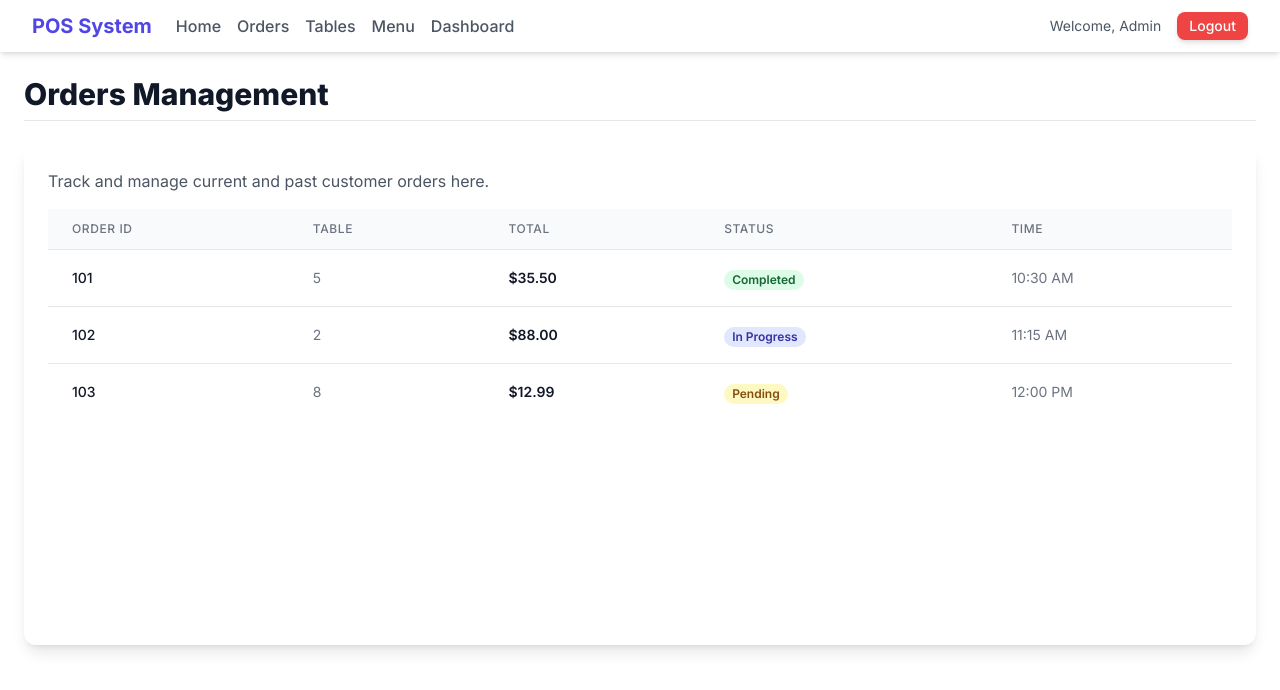
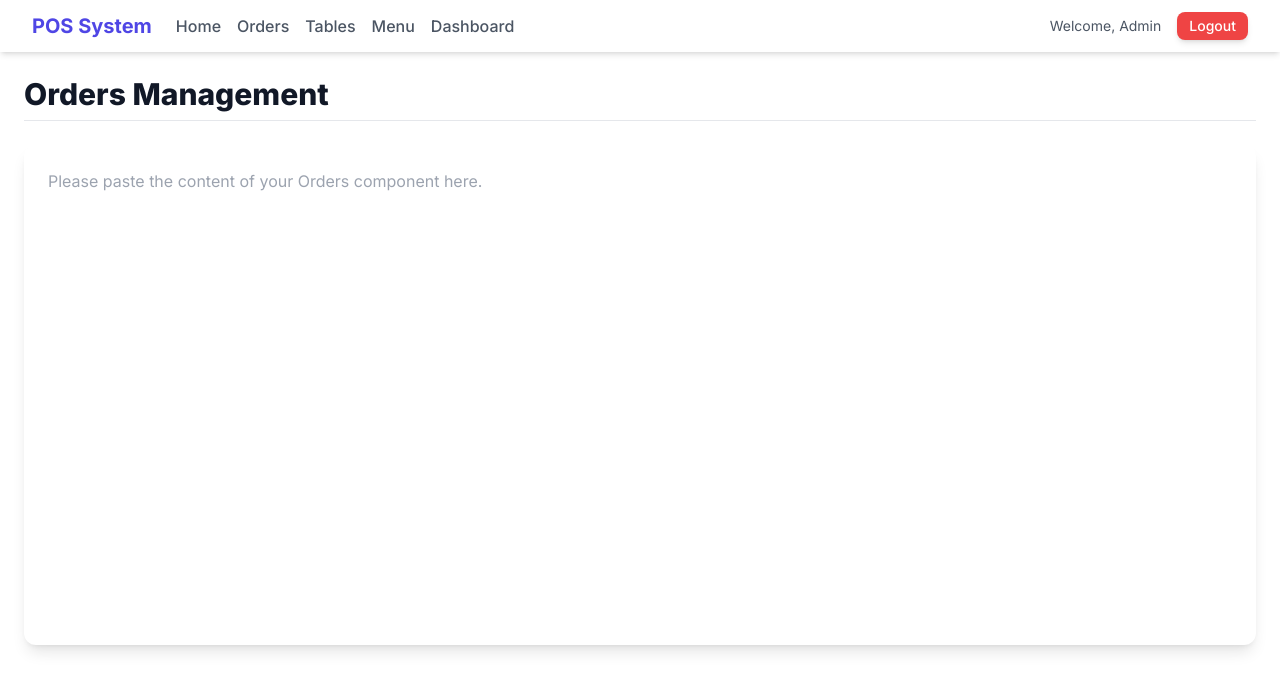
Before and after one commit to kevinpoonia/pos, a React (Vite) app in the folder pos-frontend/: page / in a window 1280 px wide. Both pictures are taken after a click on the link "Orders". Shown: the top 690 px of the page. Built offline with nearby package versions, Linux system fonts and the light colour scheme.

Commit message:
Update App.jsx

```diff
--- a/pos-frontend/src/App.jsx
+++ b/pos-frontend/src/App.jsx
@@ -155,7 +155,7 @@ const RouterLink = ({ to, children, ...props }) => {
 
 // --- END: Shared Components/Hooks ---
 
-// --- START: Page Components (with initial content) ---
+// --- START: Page Components (Blank Shells) ---
 
 const PageContainer = ({ title, children }) => (
     <div className="p-6 max-w-7xl mx-auto">
@@ -167,45 +167,8 @@ const PageContainer = ({ title, children }) => (
 );
 
 function Home() {
-    const { user } = useSelector(state => state.user);
-    const [stats, setStats] = useState({ revenue: 0, orders: 0, tables: 0 });
-
-    // Mock Fetching Data (Where you would call your Render API: /api/order/stats)
-    useEffect(() => {
-        // Replace with actual API call to https://pos-nh74.onrender.com/api/dashboard/stats
-        setTimeout(() => {
-            setStats({
-                revenue: 1450.50,
-                orders: 42,
-                tables: 15,
-            });
-        }, 500);
-    }, []);
-
-    const cards = [
-        { title: "Today's Revenue", value: `$${stats.revenue.toFixed(2)}`, color: "text-green-500", icon: "💰" },
-        { title: "New Orders", value: stats.orders, color: "text-indigo-500", icon: "🧾" },
-        { title: "Open Tables", value: stats.tables, color: "text-yellow-500", icon: "🍽️" },
-    ];
-
-    return (
-        <PageContainer title={`Welcome Back, ${user?.name || 'Manager'}`}>
-            <p className="text-gray-600 mb-6">Quick overview of today's operational status.</p>
-            <div className="grid grid-cols-1 md:grid-cols-3 gap-6">
-                {cards.map((card, index) => (
-                    <div key={index} className="bg-indigo-50 p-6 rounded-xl shadow-lg border border-indigo-100 transition duration-300 hover:shadow-xl">
-                        <div className="flex items-center justify-between">
-                            <h3 className="text-lg font-medium text-gray-700">{card.title}</h3>
-                            <span className="text-3xl">{card.icon}</span>
-                        </div>
-                        <p className={`mt-2 text-4xl font-bold ${card.color}`}>
-                            {card.value}
-                        </p>
-                    </div>
-                ))}
-            </div>
-        </PageContainer>
-    );
+    // Paste the content of your Home.jsx file here
+    return <PageContainer title="Home"><p className="text-gray-400">Please paste the content of your Home component here.</p></PageContainer>;
 }
 
 function Auth() {
@@ -219,26 +182,23 @@ function Auth() {
         e.preventDefault();
         setLoading(true);
 
-        // --- AUTH LOGIC INTEGRATION POINT ---
-        // 1. **CORS/502 FIX CHECK:** This is where you would fetch data from your Render backend.
-        //    Example Fetch: fetch('https://pos-nh74.onrender.com/api/user/login', { ... });
-        //    If your CORS and 502 fixes are in place on Render, this will succeed.
+        // This is your API integration point.
+        // Replace the promise delay with your actual fetch call to your Render backend.
 
         try {
-            // Simulate a successful API response
+            // Placeholder: Remove this line when integrating real API call
             await new Promise(resolve => setTimeout(resolve, 1500));
 
-            // This dispatch simulates the successful response payload from your backend
+            // Placeholder Dispatch: Replace with actual successful response data
             dispatch({
                 type: 'LOGIN_SUCCESS',
                 payload: { user: { name: formData.email, role: isRegister ? 'waiter' : 'manager' }, token: 'real-token' }
             });
 
-            // 2. **useNavigate FIX CHECK:** This works because useNavigate is correctly imported
             navigate('/');
         } catch (error) {
             console.error("Auth failed:", error);
-            // Dispatch failure state or show error message here
+            // Implement error handling here
         } finally {
             setLoading(false);
         }
@@ -249,6 +209,7 @@ function Auth() {
     };
 
     return (
+        // Paste the content of your Auth.jsx file here, using the handleSubmit/handleChange functions above
         <div className="min-h-screen flex items-center justify-center bg-gray-50 p-4">
             <div className="w-full max-w-md bg-white p-8 rounded-xl shadow-2xl">
                 <h2 className="text-2xl font-bold text-center text-indigo-600 mb-6">
@@ -301,64 +262,26 @@ function Auth() {
 }
 
 function Orders() {
-    const [orders, setOrders] = useState([
-        { id: 101, table: 5, total: 35.50, status: 'Completed', time: '10:30 AM' },
-        { id: 102, table: 2, total: 88.00, status: 'In Progress', time: '11:15 AM' },
-        { id: 103, table: 8, total: 12.99, status: 'Pending', time: '12:00 PM' },
-    ]);
-
-    return (
-        <PageContainer title="Orders Management">
-            <p className="text-gray-600 mb-4">Track and manage current and past customer orders here.</p>
-            <div className="overflow-x-auto">
-                <table className="min-w-full divide-y divide-gray-200">
-                    <thead className="bg-gray-50">
-                        <tr>
-                            {['Order ID', 'Table', 'Total', 'Status', 'Time'].map(header => (
-                                <th key={header} className="px-6 py-3 text-left text-xs font-medium text-gray-500 uppercase tracking-wider">
-                                    {header}
-                                </th>
-                            ))}
-                        </tr>
-                    </thead>
-                    <tbody className="bg-white divide-y divide-gray-200">
-                        {orders.map((order) => (
-                            <tr key={order.id} className="hover:bg-indigo-50 transition duration-150">
-                                <td className="px-6 py-4 whitespace-nowrap text-sm font-medium text-gray-900">{order.id}</td>
-                                <td className="px-6 py-4 whitespace-nowrap text-sm text-gray-500">{order.table}</td>
-                                <td className="px-6 py-4 whitespace-nowrap text-sm text-gray-900 font-semibold">${order.total.toFixed(2)}</td>
-                                <td className="px-6 py-4 whitespace-nowrap">
-                                    <span className={`px-2 inline-flex text-xs leading-5 font-semibold rounded-full ${
-                                        order.status === 'Completed' ? 'bg-green-100 text-green-800' :
-                                        order.status === 'In Progress' ? 'bg-indigo-100 text-indigo-800' :
-                                        'bg-yellow-100 text-yellow-800'
-                                    }`}>
-                                        {order.status}
-                                    </span>
-                                </td>
-                                <td className="px-6 py-4 whitespace-nowrap text-sm text-gray-500">{order.time}</td>
-                            </tr>
-                        ))}
-                    </tbody>
-                </table>
-            </div>
-        </PageContainer>
-    );
+    // Paste the content of your Orders.jsx file here
+    return <PageContainer title="Orders Management"><p className="text-gray-400">Please paste the content of your Orders component here.</p></PageContainer>;
 }
 function Tables() {
-  return <PageContainer title="Table Status"><p className="text-gray-600">View and manage table occupancy and status.</p></PageContainer>;
+    // Paste the content of your Tables.jsx file here
+    return <PageContainer title="Table Status"><p className="text-gray-400">Please paste the content of your Tables component here.</p></PageContainer>;
 }
 function Menu() {
-  return <PageContainer title="Menu Editor"><p className="text-gray-600">Edit, add, and remove menu items and categories.</p></PageContainer>;
+    // Paste the content of your Menu.jsx file here
+    return <PageContainer title="Menu Editor"><p className="text-gray-400">Please paste the content of your Menu component here.</p></PageContainer>;
 }
 function Dashboard() {
-  return <PageContainer title="Dashboard & Reports"><p className="text-gray-600">View sales reports, daily summaries, and performance metrics.</p></PageContainer>;
+    // Paste the content of your Dashboard.jsx file here
+    return <PageContainer title="Dashboard & Reports"><p className="text-gray-400">Please paste the content of your Dashboard component here.</p></PageContainer>;
 }
 
 // --- END: Page Components ---
 
 
-// --- Main App Logic (from your provided code) ---
+// --- Main App Logic ---
 
 function Layout() {
   const isLoading = useLoadData();
@@ -431,7 +354,6 @@ function ProtectedRoutes({ children }) {
 
 function App() {
   return (
-    // Wrap the application in the custom AuthProvider (simulating Redux Provider)
     <AuthProvider>
       <Router>
         <Layout />
```
